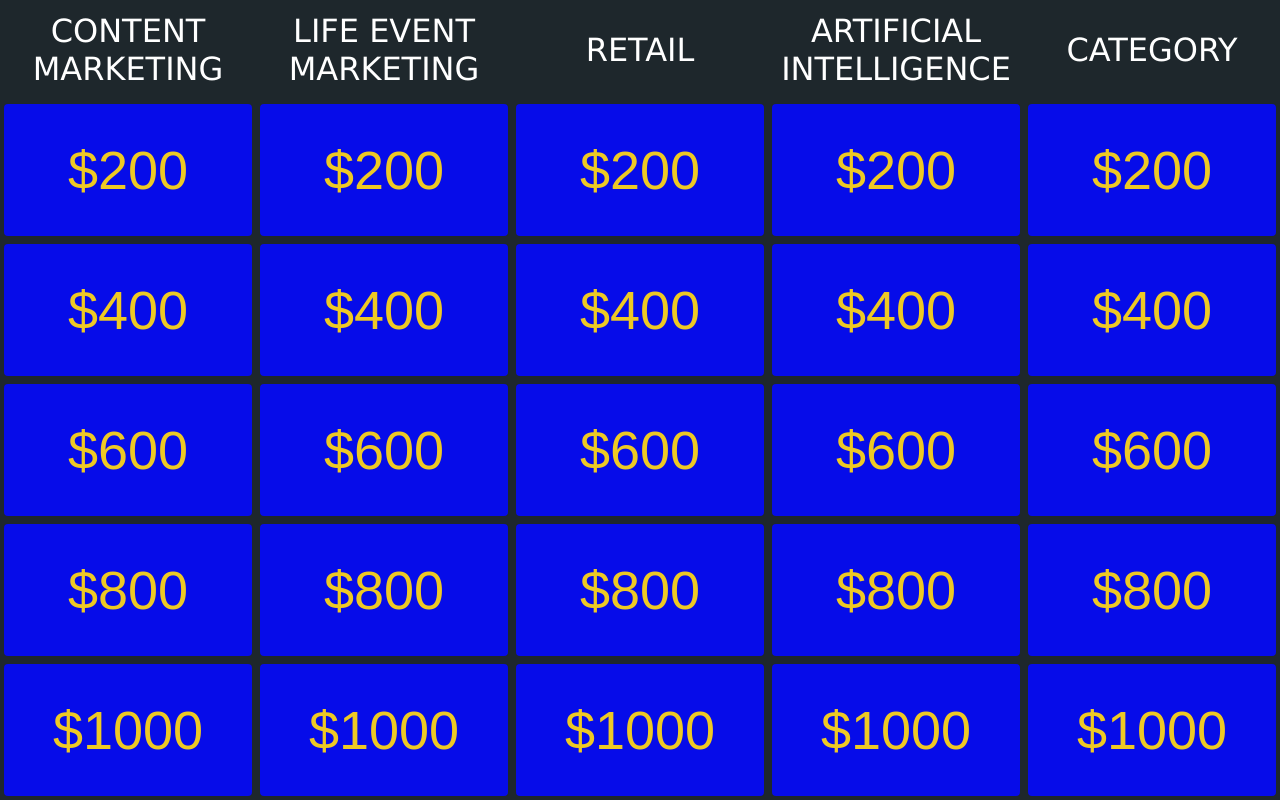
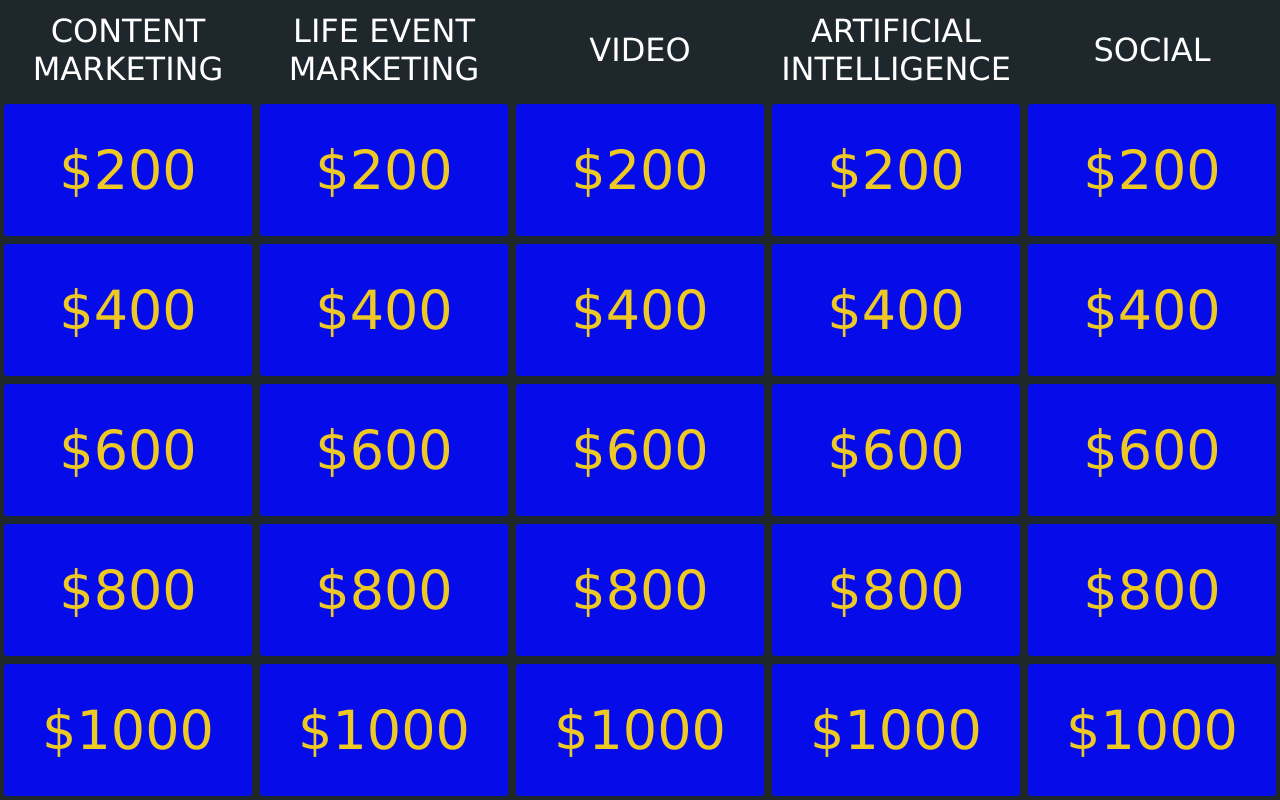
Before and after one commit to paulfiliora/React_Jeopardy_App, a React app: page / in a window 1280 px wide. Built offline with nearby package versions, Linux system fonts and the light colour scheme.

Commit message:
ready for the event

```diff
--- a/assets/css/styles.css
+++ b/assets/css/styles.css
@@ -121,7 +121,7 @@ p {
 
 .front>.points {
   color: #EEC924;
-  font-family: fantasy;
+  font-family: Verdana, Geneva, Tahoma, sans-serif;
 }
 
 .flipper.done .front>.points {
--- a/data.js
+++ b/data.js
@@ -60,32 +60,32 @@ var data = [
     ]
   },
   {
-    "category": "Retail",
+    "category": "Video",
     "questions": [
       {
         "points": "$200",
-        "question": "Which mega tech brand calls some of its stores “town squares”?",
-        "answer": "Apple"
+        "question": "This term, which is used to define a video that has spread profusely due to organic marketing efforts, has become widely misunderstood and misused.",
+        "answer": "Viral video"
       },
       {
         "points": "$400",
-        "question": "Which possibly surprising generation represents 25% revenue at Dollar General stores?",
-        "answer": "Millennials"
+        "question": "This “search” form of marketing utilizes content that is created based on a range of best practices including keywording, tagging and titling.",
+        "answer": "SEO or Search Engine Optimization"
       },
       {
         "points": "$600",
-        "question": "How much of Amazon’s revenue goes to cover shipping costs?",
-        "answer": "12%?"
+        "question": "Over the last decade, YouTube has offered several length ad units for video including :60, :30 and :15 seconds.  Their new ad unit caters to the micro-moment or incredibly short engagement length that is this long...",
+        "answer": "6 Seconds"
       },
       {
         "points": "$800",
-        "question": "Which Chinese internet giant recently live-streamed New York Fashion Week",
-        "answer": "Alibaba"
+        "question": "!PRESENTATION!",
+        "answer": "!PRESENTATION!"
       },
       {
         "points": "$1000",
-        "question": "!PRESENTATION!",
-        "answer": "!PRESENTATION!"
+        "question": "By 2019, video will make up what percentage of all online content?",
+        "answer": "80%"
       }
     ]
   },
@@ -120,32 +120,32 @@ var data = [
     ]
   },
   {
-    "category": "Category",
+    "category": "Social",
     "questions": [
       {
         "points": "$200",
-        "question": "Question",
-        "answer": "Answer?"
+        "question": "When scrolling through an Instagram feed, this action is the most common type of user engagement:",
+        "answer": "Like a post (98%)"
       },
       {
         "points": "$400",
-        "question": "Question",
-        "answer": "Answer?"
+        "question": "This social media platform recently had to adjust its targeting features due to controversy related to the US Presidential election",
+        "answer": "Facebook"
       },
       {
         "points": "$600",
-        "question": "Question",
-        "answer": "Answer?"
+        "question": "!PRESENTATION!",
+        "answer": "!PRESENTATION!"
       },
       {
         "points": "$800",
-        "question": "Question",
-        "answer": "Answer?"
+        "question": "This social media platform, commonly used for B2B advertising campaigns, has the highest cost-per-click",
+        "answer": "LinkedIn"
       },
       {
         "points": "$1000",
-        "question": "Question",
-        "answer": "Answer?"
+        "question": "This is the most effective way to target new customers based on your current customers on social platforms:",
+        "answer": "Lookalike modeling"
       }
     ]
   }
--- a/js/Card.js
+++ b/js/Card.js
@@ -13,26 +13,22 @@ class Card extends React.Component {
   clickHandler(event) {
     if (!this.state.completed || this.state.completed) {
       if (this.state.view === 'points') {
-        console.log(this.getLabelBack().__html);
-
-        if(this.getLabelBack().__html === "!PRESENTATION!"){
+        if (this.getLabelBack().__html === "!PRESENTATION!") {
           audio.play("double");
-        } else{
+        } else {
           audio.play("flip");
           audio.play("countdown");
         }
-
-
-        this.setState({view: 'question', flipping: true});
+        this.setState({ view: 'question', flipping: true });
       } else if (this.state.view === 'question') {
         audio.stop("countdown");
-        this.setState({view: 'thinking'});
+        this.setState({ view: 'thinking' });
       } else if (this.state.view === 'thinking') {
         audio.play("result")
-        this.setState({view: 'answer'});
+        this.setState({ view: 'answer' });
       } else {
         audio.play("flipBack");
-        this.setState({view: 'points', completed: true, flipping: true});
+        this.setState({ view: 'points', completed: true, flipping: true });
       }
     }
     return;
@@ -50,7 +46,7 @@ class Card extends React.Component {
 
   transitionEndHandler(event) {
     if (event.propertyName === 'width') {
-      this.setState({flipping: false});
+      this.setState({ flipping: false });
     }
   }
 
@@ -62,7 +58,7 @@ class Card extends React.Component {
       WebkitTransform: 'translate3d(' + this.props.left + 'px,' + this.props.top + 'px,0)'
     },
       front = this.state.completed
-        ? <img src='assets/img/react.svg'/>
+        ? <img src='assets/img/react.svg' />
         : <span className='points'>{this.props.question.points}</span>,
       className = 'flipper';
 
@@ -84,8 +80,8 @@ class Card extends React.Component {
             {front}
           </div>
           <div className='back'>
-            <span dangerouslySetInnerHTML={this.getLabelBack()}/>
-            <img src='assets/img/react.svg'/>
+            <span dangerouslySetInnerHTML={this.getLabelBack()} />
+            <img src='assets/img/react.svg' />
           </div>
         </div>
       </div>
```
Also changed, not shown: build/app.bundle.js, 1 other file. Lines whose indentation alone changed are shown as unchanged.
